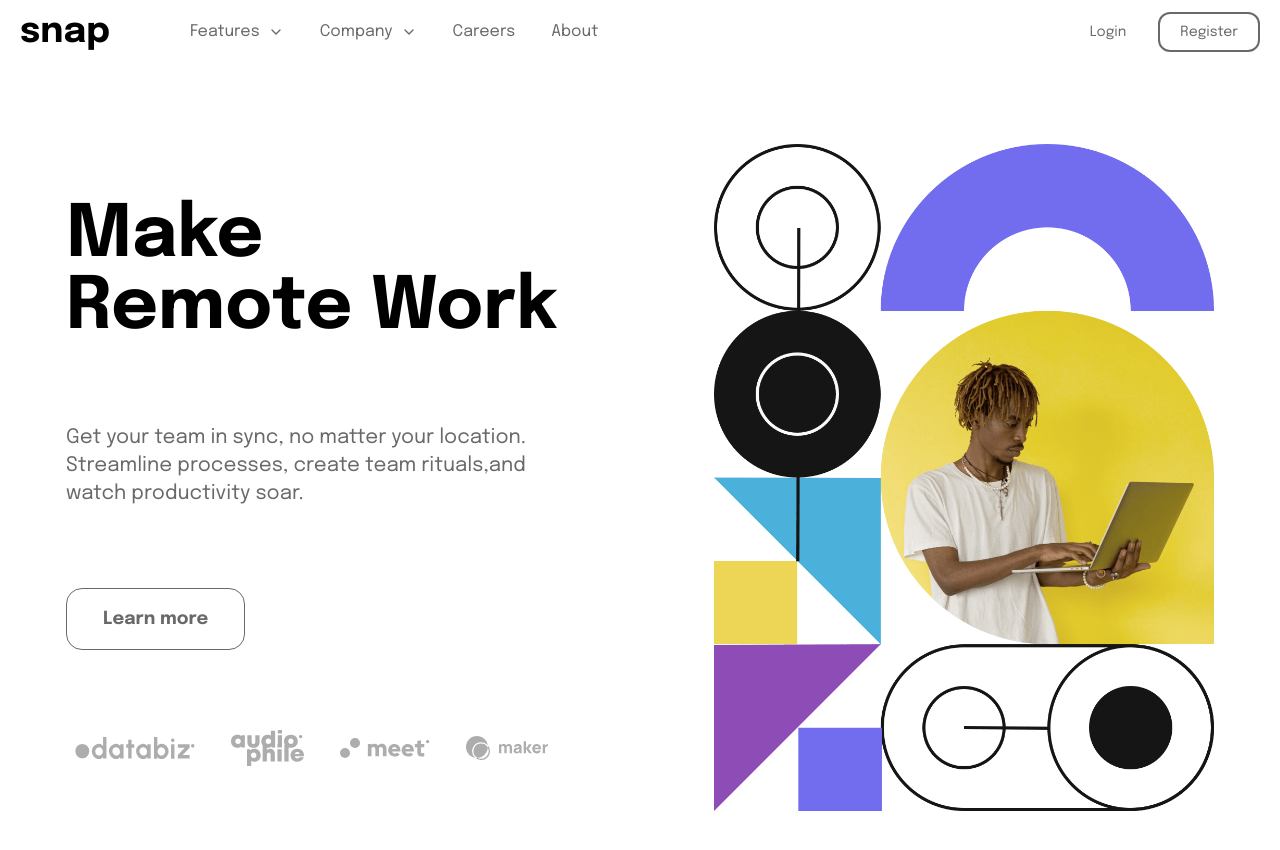
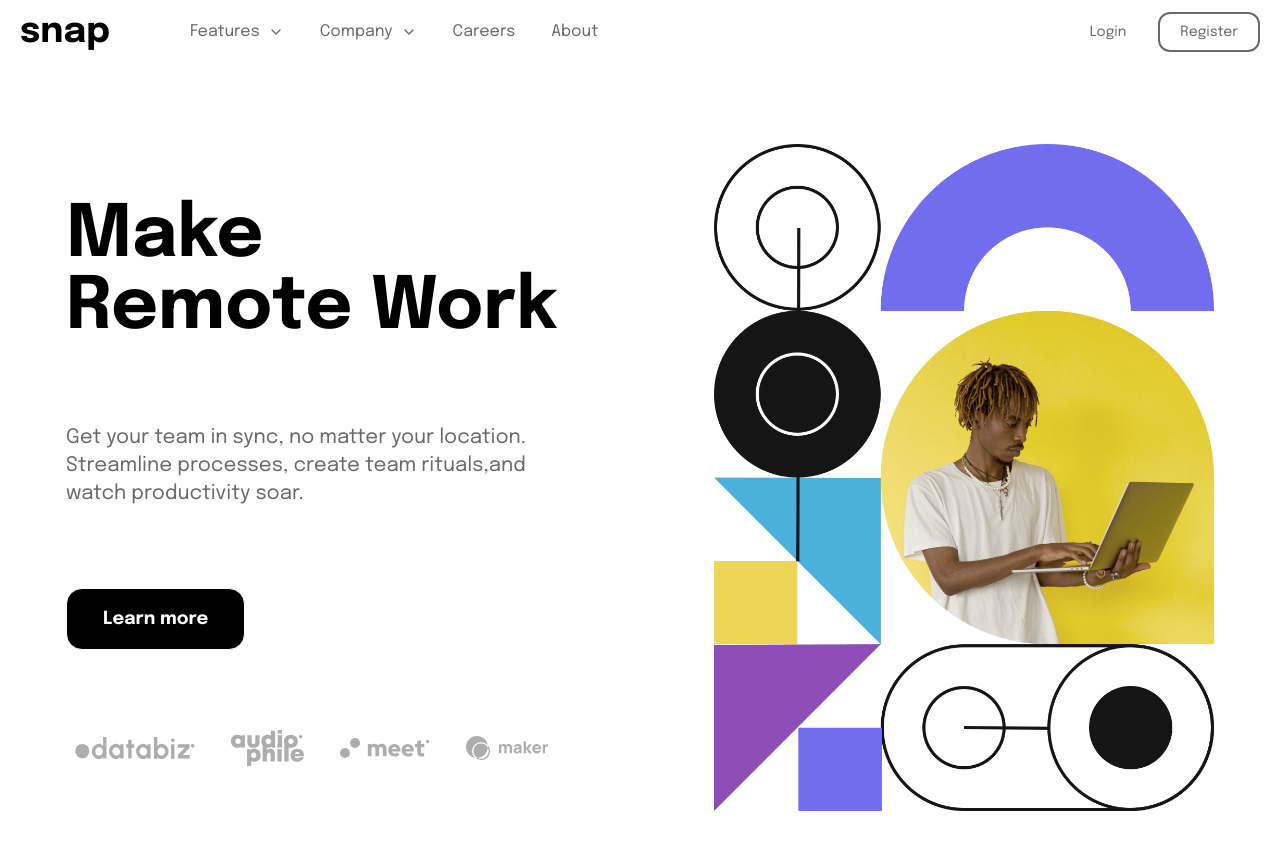
Before and after one commit to Charlie042/Snap-HomePage, a Next.js app: page / in a window 1280 px wide. Shown: the top 850 px of the page. Built offline with nearby package versions, Linux system fonts and the light colour scheme.

Commit message:
finished with everything on this

```diff
--- a/src/components/MakeRemote/MakeRemoteWork.tsx
+++ b/src/components/MakeRemote/MakeRemoteWork.tsx
@@ -32,7 +32,7 @@ const MakeRemoteWork = () =>{
             </span>
           </p>
           <div className="max-lg:mx-auto">
-            <button className="border  max-lg:bg-black text-white px-9 py-4 rounded-2xl text-lg font-bold lg:text-gray hover:text-foreground">
+            <button className="border bg-black text-white px-9 py-4 rounded-2xl text-lg font-bold hover:bg-white transition-colors duration-500 hover:text-foreground">
               Learn more
             </button>
           </div>
--- a/src/components/NavBarComponent/NavItem.tsx
+++ b/src/components/NavBarComponent/NavItem.tsx
@@ -44,7 +44,7 @@ const NavItem: React.FC<navProps> = ({ item }) => {
         onMouseEnter={handleMouseEnter}
         onMouseLeave={handleMouseLeave}
       >
-        <button className="flex items-center gap-2 text-gray hover:text-black text-base">
+        <button className="flex items-center gap-2 text-gray hover:text-black transition-colors duration-700 text-base">
           {item.title}
           <LuChevronDown
             className={`transition-all duration-500 ${
--- a/src/components/NavBarComponent/SideNav.tsx
+++ b/src/components/NavBarComponent/SideNav.tsx
@@ -39,7 +39,7 @@ const SideNav: React.FC<SideNavProps> = ({ navclose, isOpen, navs }) => {
       onClick={() => navclose(false)}
     >
       <div
-        className={`fixed top-0 right-0 w-80 h-full bg-white p-4 ${
+        className={`fixed top-0 right-0 md:w-80 w-52 h-full bg-white p-4 ${
           isOpen ? "animate-slide-in" : "animate-slide-out"
         }`}
         onClick={(e) => e.stopPropagation()}
```
